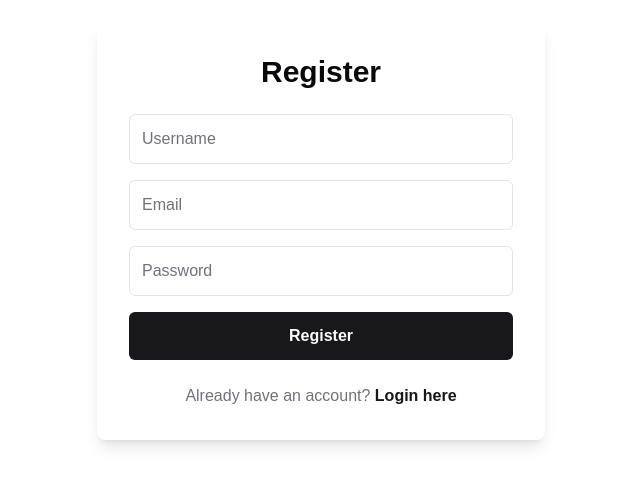
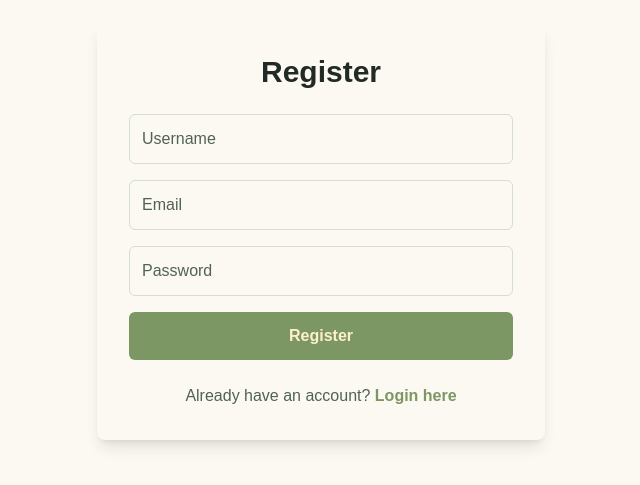
Before and after one commit to diyajoshii/Aegis-NSUT-Campus-Utility-Platform, a Next.js app in the folder frontend/Frontend_Part/skill-assessment/: page /register in a window 1280 px wide. Shown: the part 169-654 px from the top of the page, without its empty margins (319-959 px from the left). Built offline with nearby package versions, Linux system fonts and the light colour scheme; no server answers.

Commit message:
card content

```diff
--- a/frontend/Frontend_Part/skill-assessment/app/Hero.tsx
+++ b/frontend/Frontend_Part/skill-assessment/app/Hero.tsx
@@ -9,17 +9,19 @@ const HeroComponent: React.FC = () => {
   const heroSlides = [
     {
       title: "SkillX",
-      description: "herodesc1",
+      description:
+        "A smart and secure assessment platform that streamlines test-taking with real-time monitoring, AI-driven insights, and an intuitive user experience. Designed for both learners and educators, it ensures fairness, focus, and efficient performance tracking.",
       img: "SkillX.png",
     },
     {
       title: "ScholarAid",
-      description: "herodesc2",
+      description: `A comprehensive support platform that helps students discover and apply for scholarships, grants, and academic opportunities. With intelligent matching and streamlined application tools, it empowers learners to access the resources they need to thrive.`,
       img: "ScholarAid.png",
     },
     {
       title: "Reclaimr",
-      description: "herodesc3",
+      description:
+        "An AI-powered solution that helps individuals and institutions recover unclaimed financial assets with ease. By automating searches and simplifying claims, it ensures users can quickly reconnect with what's rightfully theirs.",
       img: "Reclaimr.png",
     },
   ];
--- a/frontend/Frontend_Part/skill-assessment/app/about/AboutUs.tsx
+++ b/frontend/Frontend_Part/skill-assessment/app/about/AboutUs.tsx
@@ -14,13 +14,9 @@ const AboutUs: React.FC = () => {
               About Our Platform
             </h2>
             <p className="text-muted-foreground mb-6 leading-relaxed">
-              Lorem ipsum dolor sit amet consectetur adipiscing elit. Quisque
-              faucibus ex sapien vitae pellentesque sem placerat. In id cursus
-              mi pretium tellus duis convallis. Tempus leo eu aenean sed diam
-              urna tempor. Pulvinar vivamus fringilla lacus nec metus bibendum
-              egestas. Iaculis massa nisl malesuada lacinia integer nunc
-              posuere. Ut hendrerit semper vel class aptent taciti sociosqu. Ad
-              litora torquent per conubia nostra inceptos himenaeos.
+            Aegis-NSUT is a student-driven initiative dedicated to reimagining the educational experience through thoughtful, tech-powered solutions. Whether it's fair and focused assessments with SkillX, unlocking opportunities through ScholarAid, or streamlining reimbursements via Reclaimr, our goal is to support students every step of the way. We believe in building tools that are secure, inclusive, and truly helpful—designed with care, backed by insight, and built for impact.
+
+
             </p>
           </div>
 
@@ -29,7 +25,7 @@ const AboutUs: React.FC = () => {
             <img
               src="AegisNsut.png"
               alt="About Us"
-              className="w-64 h-auto rounded-xl shadow-lg object-cover"
+              className="w-64 h-auto rounded-xl shadow-lg object-cover "
             />
           </div>
         </CardContent>
--- a/frontend/Frontend_Part/skill-assessment/app/globals.css
+++ b/frontend/Frontend_Part/skill-assessment/app/globals.css
@@ -16,60 +16,80 @@ body {
 
 @layer base {
   :root {
-    --background: 0 0% 100%;
-    --foreground: 240 10% 3.9%;
-    --card: 0 0% 100%;
-    --card-foreground: 240 10% 3.9%;
-    --popover: 0 0% 100%;
-    --popover-foreground: 240 10% 3.9%;
-    --primary: 240 5.9% 10%;
-    --primary-foreground: 0 0% 98%;
-    --secondary: 240 4.8% 95.9%;
-    --secondary-foreground: 240 5.9% 10%;
-    --muted: 240 4.8% 95.9%;
-    --muted-foreground: 240 3.8% 46.1%;
-    --accent: 240 4.8% 95.9%;
-    --accent-foreground: 240 5.9% 10%;
-    --destructive: 0 84.2% 60.2%;
-    --destructive-foreground: 0 0% 98%;
-    --border: 240 5.9% 90%;
-    --input: 240 5.9% 90%;
-    --ring: 240 5.9% 10%;
+    --background: 42 60% 97%; /* Ivory */
+    --foreground: 140 10% 15%; /* Deep moss text */
+
+    --card: 42 60% 97%;
+    --card-foreground: 140 10% 15%;
+
+    --popover: 42 60% 97%;
+    --popover-foreground: 140 10% 15%;
+
+    --primary: 91 21% 49%; /* Moss Green */
+    --primary-foreground: 42 92% 90%; /* Warm Beige / Light text */
+
+    --secondary: 204 28% 72%; /* Dusk Blue */
+    --secondary-foreground: 210 20% 20%;
+
+    --muted: 42 40% 85%; /* Beige-muted */
+    --muted-foreground: 140 10% 35%;
+
+    --accent: 42 90% 80%; /* Soft golden accent */
+    --accent-foreground: 140 10% 20%;
+
+    --destructive: 0 70% 50%; /* Standard red */
+    --destructive-foreground: 42 92% 95%;
+
+    --border: 140 10% 85%;
+    --input: 140 10% 85%;
+    --ring: 91 21% 49%;
+
     --radius: 0.5rem;
-    --chart-1: 12 76% 61%;
-    --chart-2: 173 58% 39%;
-    --chart-3: 197 37% 24%;
-    --chart-4: 43 74% 66%;
-    --chart-5: 27 87% 67%;
+
+    --chart-1: 42 90% 66%; /* Golden Glow */
+    --chart-2: 134 25% 60%; /* Leaf Green */
+    --chart-3: 204 28% 72%; /* Dusk Blue */
+    --chart-4: 140 10% 50%; /* Deep Moss */
+    --chart-5: 30 100% 70%; /* Peachy highlight */
   }
 
   .dark {
-    --background: 240 10% 3.9%;
-    --foreground: 0 0% 98%;
-    --card: 240 10% 3.9%;
-    --card-foreground: 0 0% 98%;
-    --popover: 240 10% 3.9%;
-    --popover-foreground: 0 0% 98%;
-    --primary: 0 0% 98%;
-    --primary-foreground: 240 5.9% 10%;
-    --secondary: 240 3.7% 15.9%;
-    --secondary-foreground: 0 0% 98%;
-    --muted: 240 3.7% 15.9%;
-    --muted-foreground: 240 5% 64.9%;
-    --accent: 240 3.7% 15.9%;
-    --accent-foreground: 0 0% 98%;
-    --destructive: 0 62.8% 30.6%;
-    --destructive-foreground: 0 0% 98%;
-    --border: 240 3.7% 15.9%;
-    --input: 240 3.7% 15.9%;
-    --ring: 240 4.9% 83.9%;
-    --chart-1: 220 70% 50%;
-    --chart-2: 160 60% 45%;
-    --chart-3: 30 80% 55%;
-    --chart-4: 280 65% 60%;
-    --chart-5: 340 75% 55%;
+    --background: 140 10% 15%;
+    --foreground: 42 92% 95%;
+
+    --card: 140 10% 15%;
+    --card-foreground: 42 92% 95%;
+
+    --popover: 140 10% 15%;
+    --popover-foreground: 42 92% 95%;
+
+    --primary: 91 21% 49%; /* Moss Green */
+    --primary-foreground: 42 92% 90%;
+
+    --secondary: 204 28% 72%; /* Dusk Blue */
+    --secondary-foreground: 42 92% 95%;
+
+    --muted: 140 10% 25%;
+    --muted-foreground: 140 10% 65%;
+
+    --accent: 42 90% 66%;
+    --accent-foreground: 140 10% 15%;
+
+    --destructive: 0 70% 40%;
+    --destructive-foreground: 42 92% 95%;
+
+    --border: 140 10% 35%;
+    --input: 140 10% 35%;
+    --ring: 91 21% 49%;
+
+    --chart-1: 42 90% 66%;
+    --chart-2: 134 25% 60%;
+    --chart-3: 204 28% 72%;
+    --chart-4: 140 10% 50%;
+    --chart-5: 30 100% 70%;
   }
 }
+
 
 
 @layer base {
```
